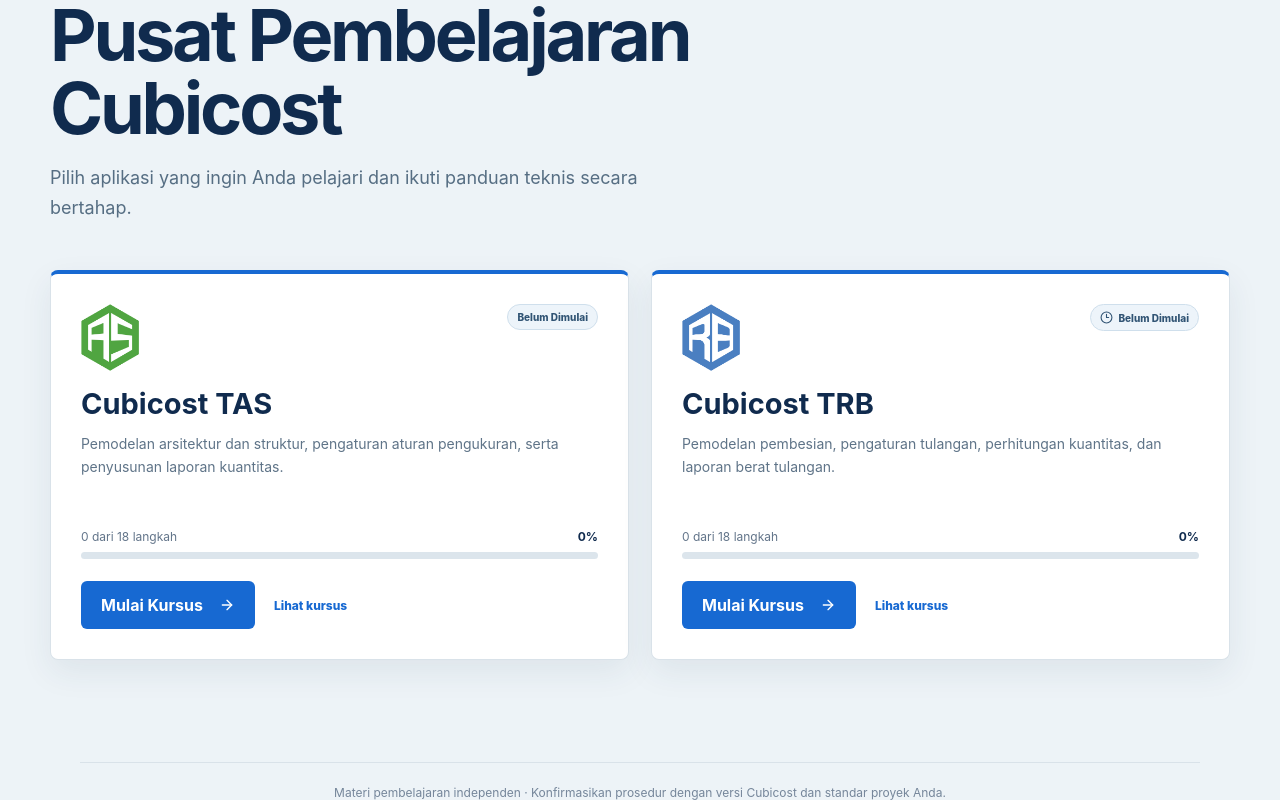
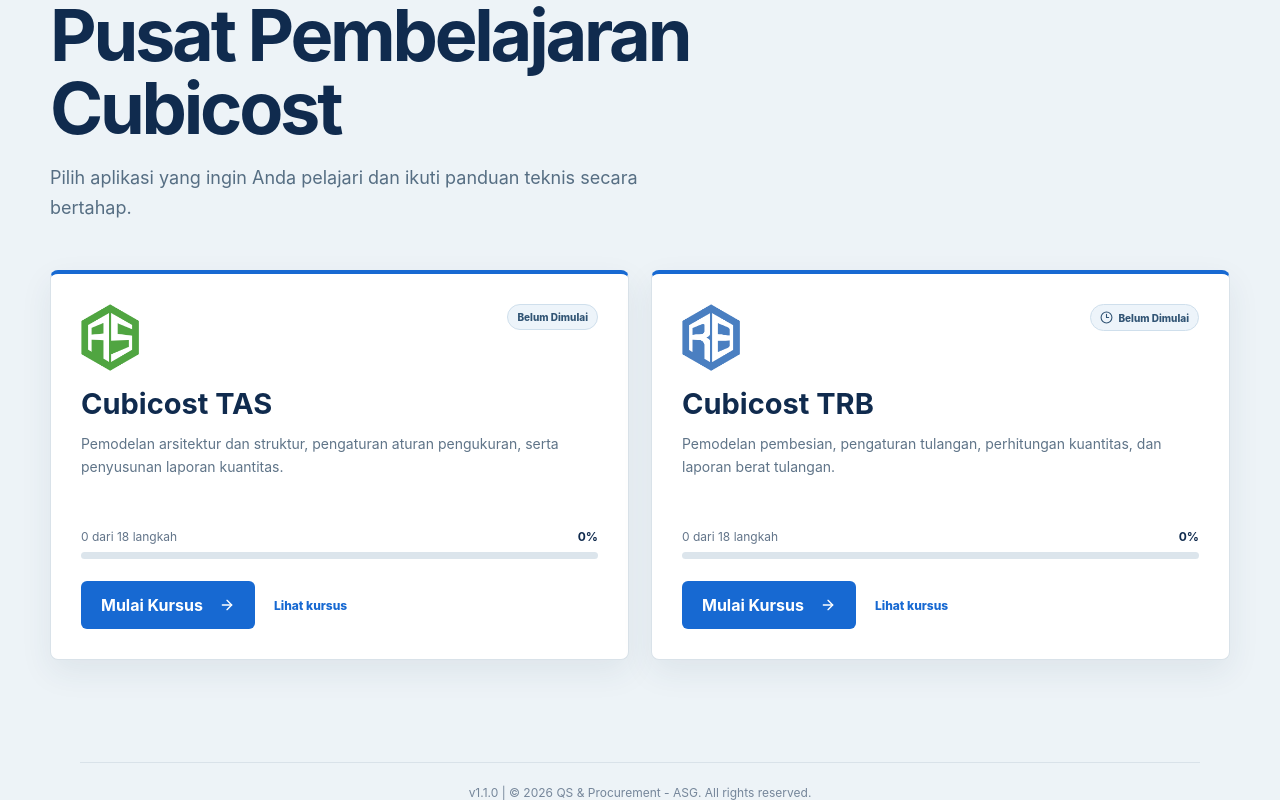
Before and after one commit to borprilyan-rgb/glodon, a React (Vite) app: page / in a window 1280 px wide. Shown: the part 199-999 px from the top of the page. Built offline with nearby package versions, Linux system fonts and the light colour scheme.

Commit message:
1.12b Footer edit

```diff
--- a/src/data/uiText.js
+++ b/src/data/uiText.js
@@ -13,7 +13,7 @@
     start: 'Mulai tutorial', practicalParts: 'bagian praktis', guidedSteps: 'langkah terpandu',
     principle1: 'Persiapkan secara akurat', principle1Text: 'Atur lantai, gambar, dan skala terlebih dahulu.', principle2: 'Modelkan secara berurutan', principle2Text: 'Ikuti ketergantungan antar elemen.', principle3: 'Verifikasi kuantitas', principle3Text: 'Telusuri setiap hasil sebelum membuat laporan.',
     courseMap: 'PETA MATERI', mapTitle: 'Tiga bagian. Satu alur kerja yang andal.', mapText: 'Selesaikan materi secara berurutan atau buka langsung prosedur yang Anda perlukan.',
-    footer: 'Materi pembelajaran independen · Konfirmasikan prosedur dengan versi Cubicost dan standar proyek Anda.', reference: 'Layar referensi',
+    footer: 'v1.1.0 | © 2026 QS & Procurement - ASG. All rights reserved.', reference: 'Layar referensi',
     action: 'Langkah tindakan', selectAction: (number) => `Pilih langkah tindakan ${number}`, previousImage: 'Gambar sebelumnya', nextImage: 'Gambar berikutnya', enlargeImage: 'Perbesar gambar', closeImage: 'Tutup gambar', imageCount: (current, total) => `Gambar ${current} dari ${total}`, screenshotUnavailable: 'Tangkapan layar belum tersedia', screenshotPending: 'Tangkapan layar sedang disiapkan', requiredFile: 'File yang diperlukan', screenshotNavigation: 'Navigasi gambar tindakan', lightboxLabel: 'Pratinjau tangkapan layar diperbesar',
     courseMapLabel: 'Peta Kursus', courseOverview: 'IKHTISAR KURSUS', continueLearning: 'Lanjutkan Belajar', startLesson: 'Mulai Materi', resumeLesson: 'Lanjutkan Materi', notStarted: 'Belum Dimulai', inProgress: 'Sedang Dipelajari', overallProgress: 'Progres Keseluruhan', previousLesson: 'Materi Sebelumnya', nextLesson: 'Materi Berikutnya', backToCourseMap: 'Kembali ke Peta Kursus',
     landingEyebrow: 'SELAMAT DATANG · BELAJAR MANDIRI · PRAKTIS', landingHeading: { new: 'Mulai Belajar', returning: 'Selamat datang', complete: 'Tutorial selesai' },
@@ -41,7 +41,7 @@
     start: 'Start the tutorial', practicalParts: 'practical parts', guidedSteps: 'guided steps',
     principle1: 'Prepare accurately', principle1Text: 'Floors, drawings, and scale first.', principle2: 'Model in sequence', principle2Text: 'Respect element dependencies.', principle3: 'Verify quantities', principle3Text: 'Trace every result before reporting.',
     courseMap: 'COURSE MAP', mapTitle: 'Three parts. One reliable workflow.', mapText: 'Complete the lessons in order, or jump directly to the procedure you need.',
-    footer: 'v1.1.0 | © 2026 QS & Procurement - ASG. All rights reserved. INTERNAL AGUNG SEDAYU GROUP USE ONLY', reference: 'Reference screen',
+    footer: 'v1.1.0 | © 2026 QS & Procurement - ASG. All rights reserved.', reference: 'Reference screen',
     action: 'Action', selectAction: (number) => `Select action ${number}`, previousImage: 'Previous image', nextImage: 'Next image', enlargeImage: 'Enlarge image', closeImage: 'Close image', imageCount: (current, total) => `Image ${current} of ${total}`, screenshotUnavailable: 'Screenshot unavailable', screenshotPending: 'Screenshot pending', requiredFile: 'Required file', screenshotNavigation: 'Action image navigation', lightboxLabel: 'Enlarged screenshot preview',
     courseMapLabel: 'Course Map', courseOverview: 'COURSE OVERVIEW', continueLearning: 'Continue Learning', startLesson: 'Start Lesson', resumeLesson: 'Resume Lesson', notStarted: 'Not Started', inProgress: 'In Progress', overallProgress: 'Overall Progress', previousLesson: 'Previous Lesson', nextLesson: 'Next Lesson', backToCourseMap: 'Back to Course Map',
     landingEyebrow: 'WELCOME · SELF-PACED · PRACTICAL', landingHeading: { new: 'Start Learning', returning: 'Welcome back', complete: 'Tutorial completed' },
```
